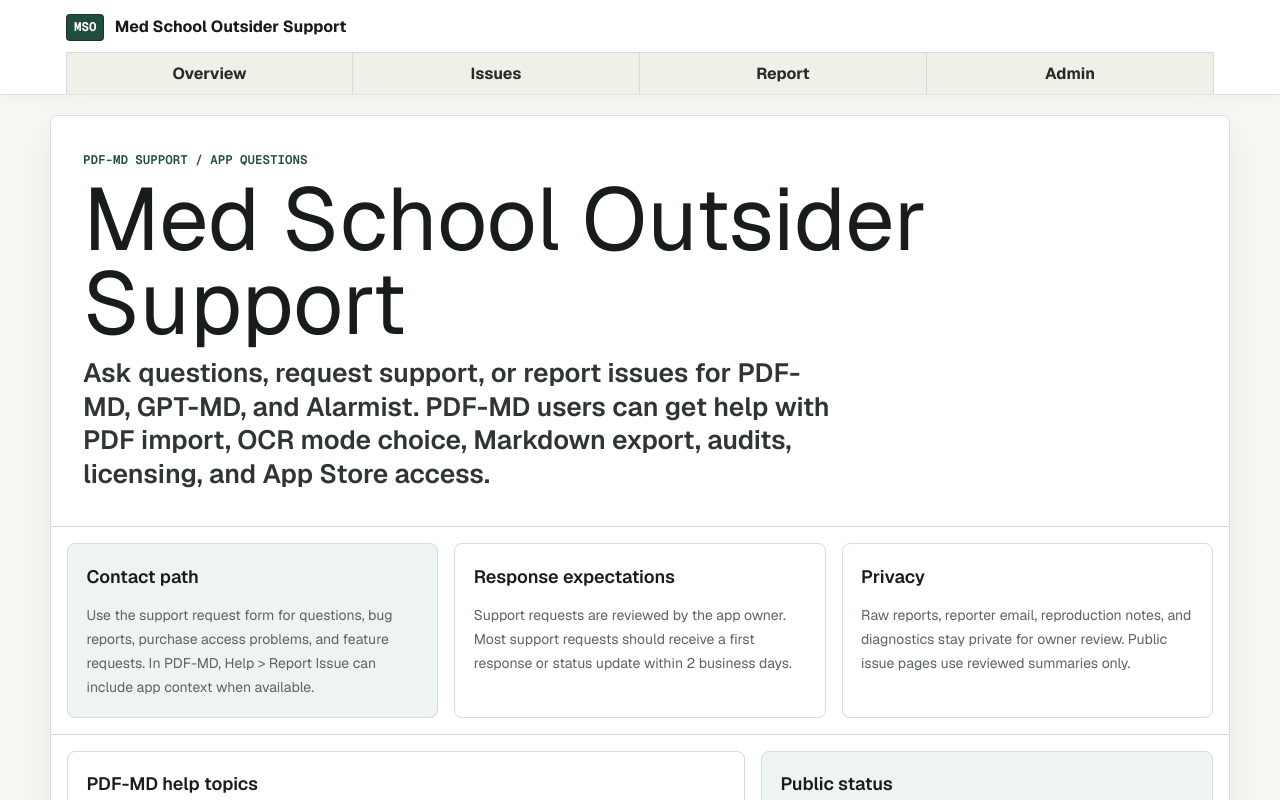
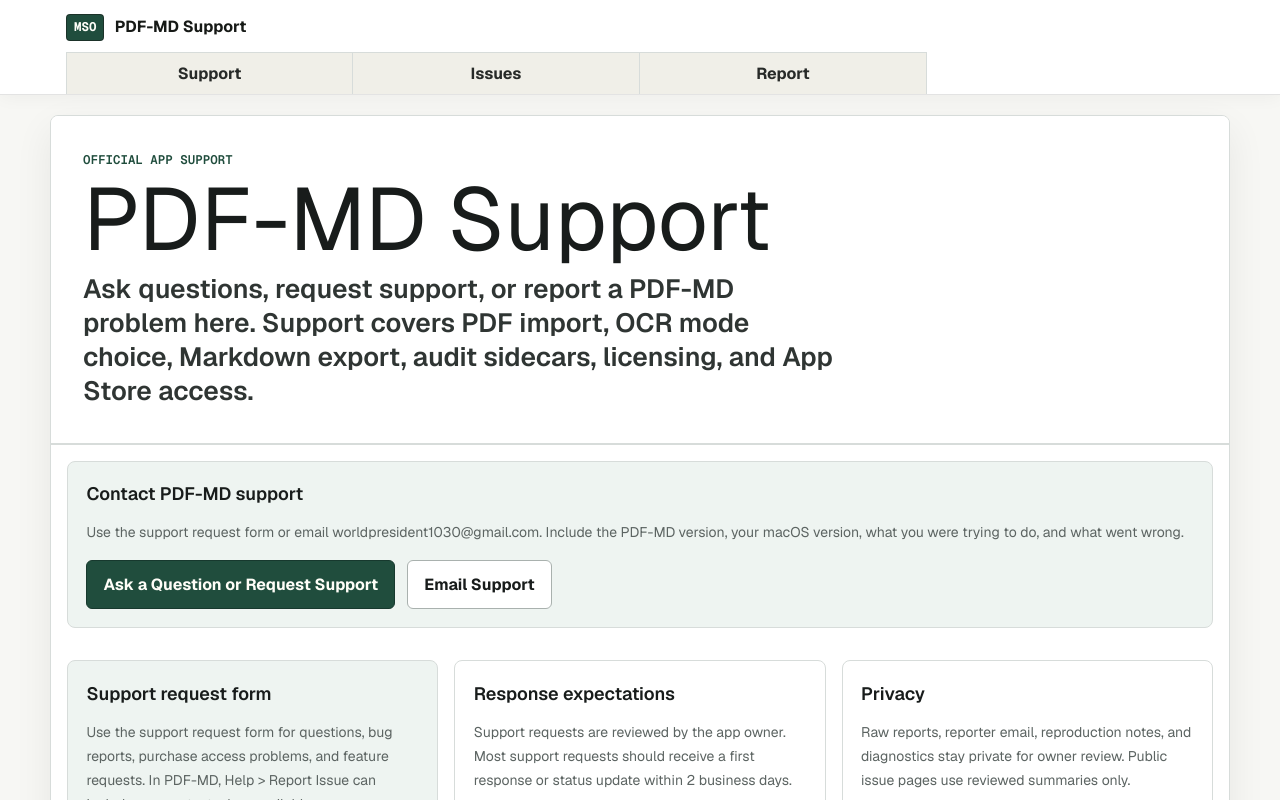
Before and after one commit to medschooloutsider/support, a Next.js app: page / in a window 1280 px wide. Shown: the top 800 px of the page. Built offline with nearby package versions, Linux system fonts and the light colour scheme.

Commit message:
Make PDF-MD support page explicit for App Review

```diff
--- a/app/layout.tsx
+++ b/app/layout.tsx
@@ -14,9 +14,9 @@
 });
 
 export const metadata: Metadata = {
-  title: "Med School Outsider Support",
+  title: "PDF-MD Support",
   description:
-    "Public support hub for reviewed technical support status across GPT-MD, PDF-MD, and Alarmist.",
+    "Support page for PDF-MD questions, support requests, bug reports, licensing help, and App Store access.",
 };
 
 export default function RootLayout({
--- a/app/page.tsx
+++ b/app/page.tsx
@@ -5,19 +5,44 @@
     <main className="support-shell">
       <section className="support-panel">
         <div className="support-panel-header">
-          <p className="kicker">PDF-MD support / app questions</p>
-          <h1 className="hero-title">Med School Outsider Support</h1>
+          <p className="kicker">Official app support</p>
+          <h1 className="hero-title">PDF-MD Support</h1>
           <p className="subtitle">
-            Ask questions, request support, or report issues for PDF-MD,
-            GPT-MD, and Alarmist. PDF-MD users can get help with PDF import,
-            OCR mode choice, Markdown export, audits, licensing, and App Store
-            access.
+            Ask questions, request support, or report a PDF-MD problem here.
+            Support covers PDF import, OCR mode choice, Markdown export, audit
+            sidecars, licensing, and App Store access.
           </p>
+        </div>
+        <div className="border-t border-[var(--rule)] p-4">
+          <section className="support-card support-card-soft">
+            <h2 className="text-lg font-semibold text-[var(--ink)]">
+              Contact PDF-MD support
+            </h2>
+            <p className="mt-3 text-sm leading-6 text-[var(--muted)]">
+              Use the support request form or email{" "}
+              <a href="mailto:worldpresident1030@gmail.com">
+                worldpresident1030@gmail.com
+              </a>
+              . Include the PDF-MD version, your macOS version, what you were
+              trying to do, and what went wrong.
+            </p>
+            <div className="mt-4 flex flex-col gap-3 sm:flex-row">
+              <Link href="/report" className="button-primary">
+                Ask a Question or Request Support
+              </Link>
+              <a
+                href="mailto:worldpresident1030@gmail.com?subject=PDF-MD%20support"
+                className="button-secondary"
+              >
+                Email Support
+              </a>
+            </div>
+          </section>
         </div>
         <div className="card-grid">
           <section className="support-card support-card-soft">
             <h2 className="text-lg font-semibold text-[var(--ink)]">
-              Contact path
+              Support request form
             </h2>
             <p className="mt-3 text-sm leading-6 text-[var(--muted)]">
               Use the support request form for questions, bug reports, purchase
--- a/components/support-shell.tsx
+++ b/components/support-shell.tsx
@@ -1,10 +1,9 @@
 import Link from "next/link";
 
 const navItems = [
-  { href: "/", label: "Overview" },
+  { href: "/", label: "Support" },
   { href: "/issues", label: "Issues" },
   { href: "/report", label: "Report" },
-  { href: "/admin/reports", label: "Admin" },
 ];
 
 export function SupportShell({ children }: { children: React.ReactNode }) {
@@ -16,7 +15,7 @@
       <header className="site-header">
         <Link className="brand" href="/">
           <span className="brand-mark">MSO</span>
-          <span>Med School Outsider Support</span>
+          <span>PDF-MD Support</span>
         </Link>
         <nav className="site-tabs" aria-label="Primary">
           {navItems.map((item) => (
@@ -28,7 +27,7 @@
       </header>
       <div id="main-content">{children}</div>
       <footer className="site-footer">
-        <span>Support hub for GPT-MD, PDF-MD, and Alarmist.</span>
+        <span>PDF-MD support: questions, support requests, and issue reports.</span>
         <span>Private diagnostics stay private until reviewed.</span>
       </footer>
     </>
```
Also changed, not shown: 1 other file (tests, documents, lock files or other folders).
